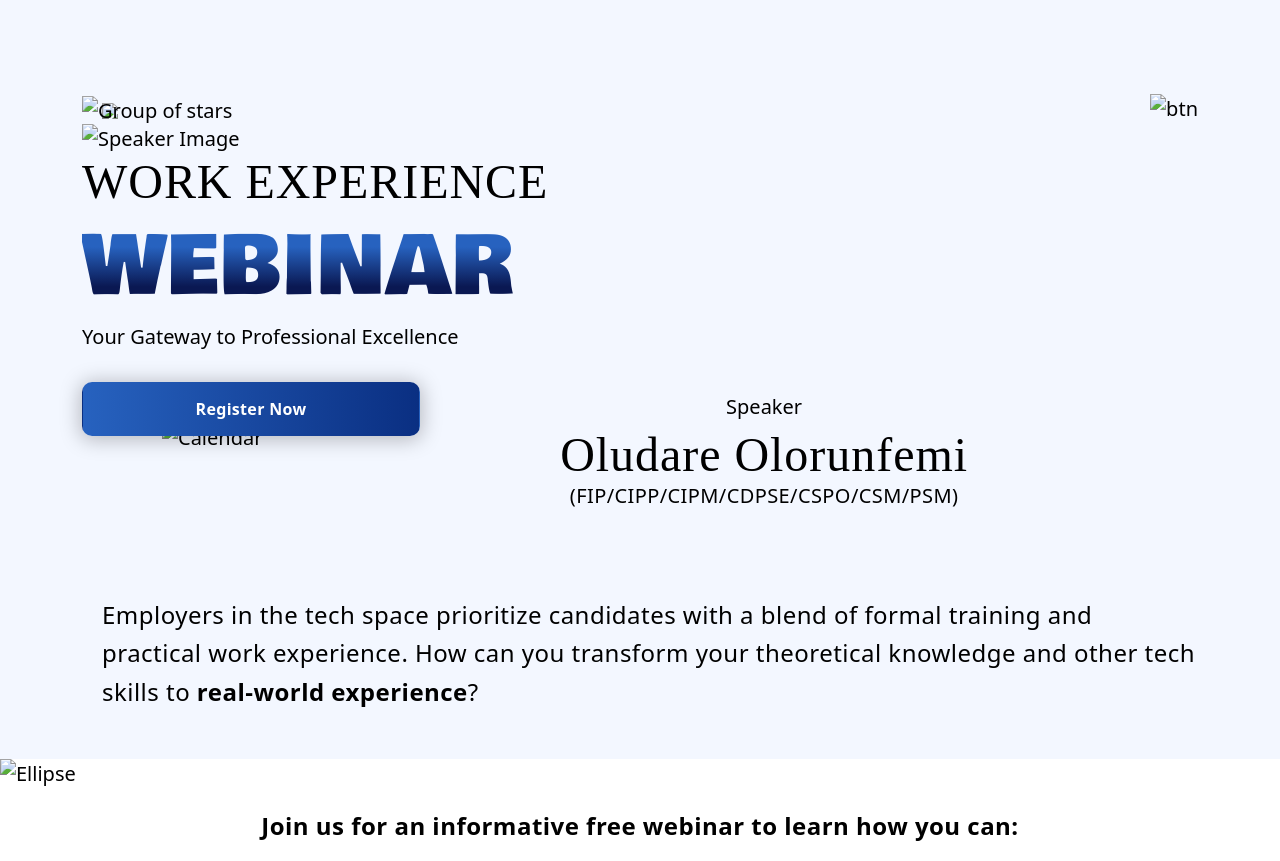
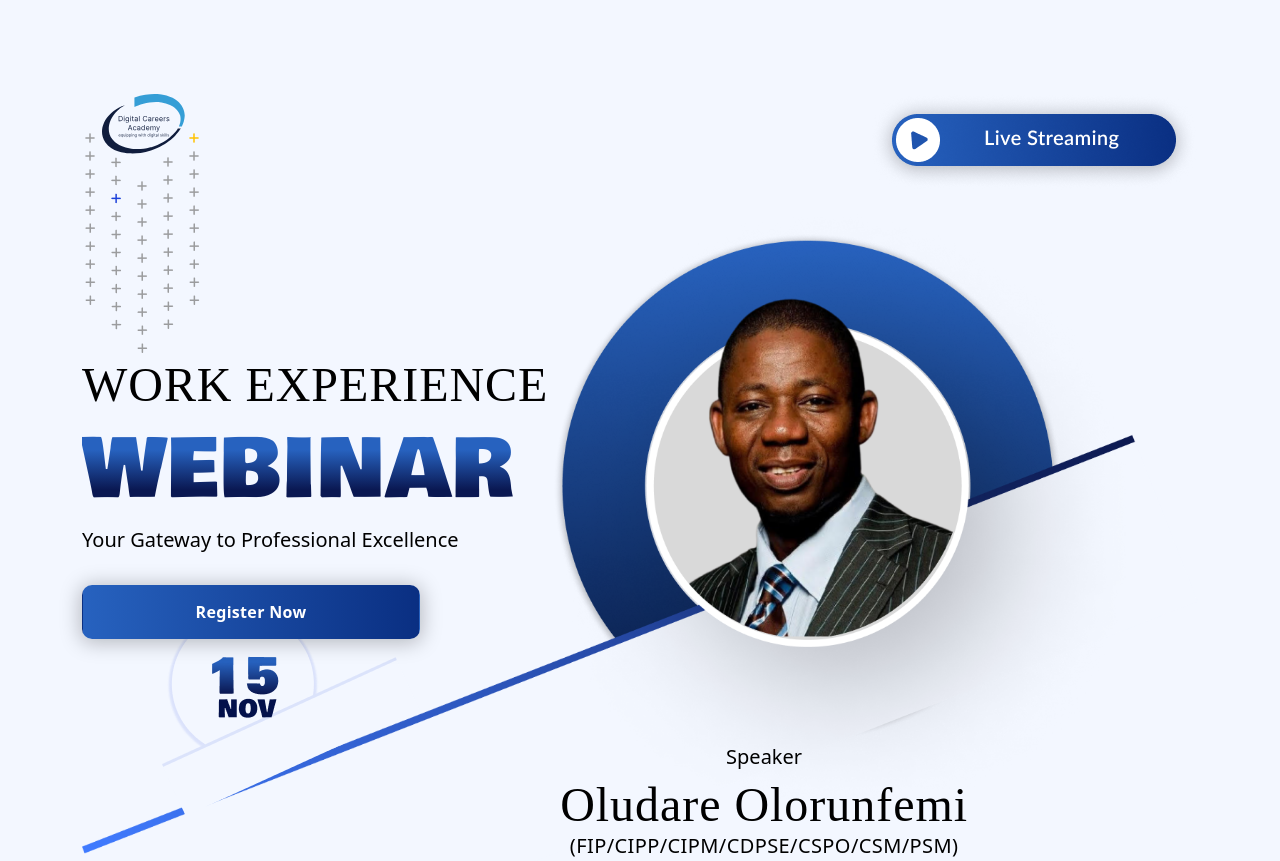
Before and after one commit to Omolara5861/dca-website, a plain HTML site: page webiner.html in a window 1280 px wide. Shown: the top 861 px of the page. Drawn offline with nearby package versions, Linux system fonts and the light colour scheme; the site is published under a folder, as on GitHub Pages, so addresses that start at the root find nothing; a web font is replaced by a local one.

Commit message:
fix: :bug: Fix image load bug

```diff
--- a/webiner.html
+++ b/webiner.html
@@ -439,17 +439,17 @@
     <header class="container">
       <nav>
         <div class="d-flex justify-content-between">
-          <a class="navbar-brand" href="index.html"><img src="/images/webinar/small-logo.svg" height="60" class="logo" /></a>
-          <img src="/images/webinar/btn.png" alt="btn" class="desktop" />
-          <img src="/images/webinar/btn.svg" alt="btn" class="mobile d-none" />
+          <a class="navbar-brand" href="index.html"><img src="images/webinar/small-logo.svg" height="60" class="logo" /></a>
+          <img src="images/webinar/btn.png" alt="btn" class="desktop" />
+          <img src="images/webinar/btn.svg" alt="btn" class="mobile d-none" />
         </div>
       </nav>
 
       <div class="relative cont">
-        <img src="/images/webinar/speaker.png" alt="Speaker Image" class="profile-img">
+        <img src="images/webinar/speaker.png" alt="Speaker Image" class="profile-img">
         <!-- Webinar Title and Speaker Section -->
         <div>
-          <img src="/images/webinar/star.png" alt="Group of stars" class="star" />
+          <img src="images/webinar/star.png" alt="Group of stars" class="star" />
           <h2 class="header-title text-uppercase">Work Experience</h2>
           <h1 class="webinar-title">WEBINAR</h1>
           <p class="subtitle">Your Gateway to Professional Excellence</p>
@@ -457,12 +457,12 @@
             <button class="btn">Register Now</button>
           </a>
         </div>
-        <img src="/images/webinar/date.png" alt="Calendar" class="calendar" />
+        <img src="images/webinar/date.png" alt="Calendar" class="calendar" />
 
         <!-- Speaker Info Section -->
         <div class="mt-4 ">
           <div class="relative">
-            <img src="/images/webinar/speaker-mob.png" alt="Speaker Image" class="d-none w-100 speak">
+            <img src="images/webinar/speaker-mob.png" alt="Speaker Image" class="d-none w-100 speak">
             <div class="speaker-text text-center">
               <h5>Speaker</h5>
               <p class="header-title">Oludare Olorunfemi</p>
@@ -477,7 +477,7 @@
     </header>
     <!-- Benefits Section -->
     <div class=" info-section">
-      <img src="/images/webinar/web-ellipse.png" alt="Ellipse" />
+      <img src="images/webinar/web-ellipse.png" alt="Ellipse" />
       <div class="container">
         <h5 class="text-center">Join us for an informative free webinar to learn how you can:</h5>
         <ul class="row ">
@@ -513,7 +513,7 @@
     <div class="footer-info ">
       <div class="container d-flex">
         <div class="d-flex gap-4 parent">
-          <img src="/images/webinar/clock.svg" alt="Calendar Clock Icon" class="h-fit-content" />
+          <img src="images/webinar/clock.svg" alt="Calendar Clock Icon" class="h-fit-content" />
           <div>
             <p>Friday,</p>
             <p>7:00pm WAT</p>
@@ -526,12 +526,12 @@
           </a>
         </div>
       </div>
-      <img src="/images/webinar/star2.png" alt="Group of stars" class="star2 d-none" />
-      <img src="/images/webinar/stars.svg" alt="Group of stars" class="mob star2" />
+      <img src="images/webinar/star2.png" alt="Group of stars" class="star2 d-none" />
+      <img src="images/webinar/stars.svg" alt="Group of stars" class="mob star2" />
     </div>
 
     <div id="register" class="register info-section">
-      <img src="/images/webinar/web-ellipse.png" alt="Ellipse" />
+      <img src="images/webinar/web-ellipse.png" alt="Ellipse" />
       <div class="container">
         <h3 class="text-center">Registration Form</h3>
         <form class="custom-form">
@@ -553,7 +553,7 @@
           <button type="submit" class="btn w-100">Submit</button>
         </form>
       </div>
-      <img src="/images/webinar/full-star.png" alt="Stars" class="stars" />
+      <img src="images/webinar/full-star.png" alt="Stars" class="stars" />
     </div>
   </main>
 
```
